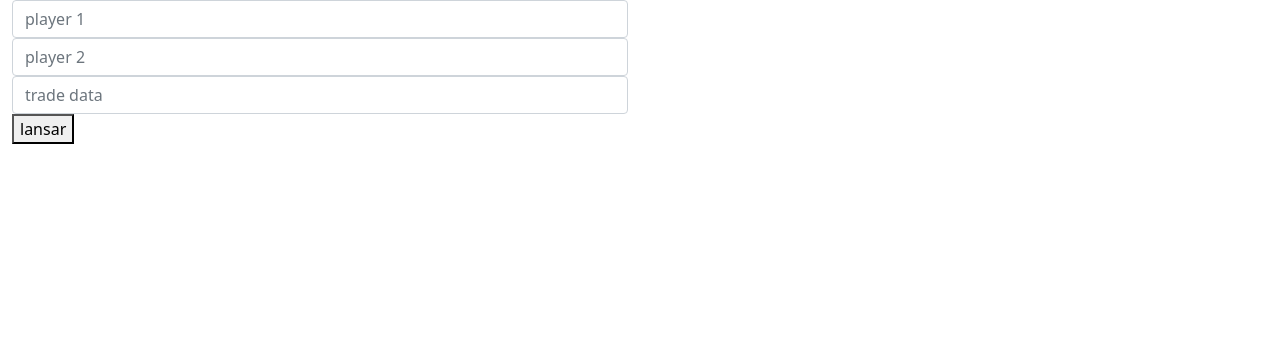
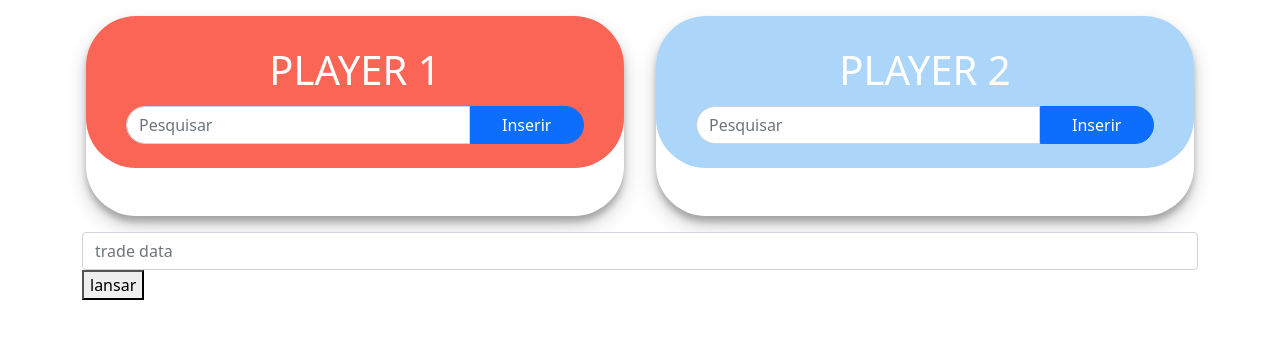
Before and after one commit to leodhb/poketrader, a PHP site: page /poketrader/ in a window 1280 px wide. Shown: the top 339 px of the page. Run offline with PHP 8.4, Linux system fonts and the light colour scheme.

Commit message:
Pokedex basic layout

```diff
--- a/app/Views/pages/home.php
+++ b/app/Views/pages/home.php
@@ -1,18 +1,49 @@
-<div class="container-fluid">
-    <div class="row">
-        <div class="col-lg-6 col-12">
-            <form action="" method="post">
-                <div class="form-group">
-                    <input type="text" name="player1" id="player1" class="form-control" placeholder="player 1">
+<div class="container">
+    <div class="row justify-content-center">
+            <div class="col-md-6 text-center p-3">
+                <div class="pokedex-outer">
+                    <div class="pokedex pokedex-red">
+                        <h1>PLAYER 1</h1>
+                        <div class="row p-1 search-wrapper">
+                            <div class="col-9 p-0">
+                                <input type="text" id="search_input_p1" class="form-control search-input" placeholder="Pesquisar">
+                            </div>
+                            <div class="col-3 p-0">
+                                <button class="btn btn-primary w-100 search-btn" id="search_btn_p1">Inserir</button>
+                            </div>
+                        </div>
+                    </div>
+                    <div class="row pokedex-list p-4" id="pokedex_p1">
+
+                    </div>
+
                 </div>
-                <div class="form-group">
-                    <input type="text" name="player2" id="player2" class="form-control" placeholder="player 2">
+            </div>
+
+            <div class="col-md-6 text-center p-3">
+                <div class="pokedex-outer">
+                    <div class="pokedex pokedex-blue">
+                        <h1>PLAYER 2</h1>
+                        <div class="row p-1 search-wrapper">
+                            <div class="col-9 p-0">
+                                <input type="text" id="search_input_p2" class="form-control search-input" placeholder="Pesquisar">
+                            </div>
+                            <div class="col-3 p-0">
+                                <button class="btn btn-primary w-100 search-btn" id="search_btn_p2">Inserir</button>
+                            </div>
+                        </div>
+                    </div>
+
+                    <div class="row pokedex-list p-4" id="pokedex_p2">
+
+                    </div>
                 </div>
-                <div class="form-group">
-                    <input type="text" name="trade_data" id="trade_data" class="form-control" placeholder="trade data">
-                </div>
-                <button type="submit">lansar</button>
-            </form>
-        </div>
+            </div>
+            <div class="col-12">
+                    <div class="form-group">
+                        <input type="text" name="trade_data" id="trade_data" class="form-control" placeholder="trade data">
+                    </div>
+                    <button type="submit">lansar</button>
+            </div>
     </div>
 </div>
--- a/public/css/styles.css
+++ b/public/css/styles.css
@@ -0,0 +1,69 @@
+div.pokedex-red {
+    background-color: #FA6555;
+}
+
+div.pokedex-blue {
+    background-color: #ACD5FA;
+}
+
+div.pokedex {
+    border-radius: 50px;
+    padding-top: 30px;
+    color: white;
+    padding-bottom: 20px;
+    padding-left: 20px;
+    padding-right: 20px;
+}
+
+.search-wrapper {
+    padding-left: 2rem !important;
+    padding-right: 2rem !important;
+}
+.search-input {
+    border-top-left-radius: 50px;
+    border-bottom-left-radius: 50px;
+    border-top-right-radius: 0px !important;
+    border-bottom-right-radius: 0px !important;
+
+}
+
+.search-btn {
+    border-top-left-radius: 0px !important;
+    border-bottom-left-radius: 0px !important;
+    border-top-right-radius: 50px !important;
+    border-bottom-right-radius: 50px !important;
+}
+
+.pokedex-outer {
+    border-radius: 50px;
+    box-shadow: 0 10px 20px rgba(0,0,0,0.19), 0 6px 6px rgba(0,0,0,0.23);
+
+}
+
+.pokemon-card {
+    background-color: #2CDAB1;
+    height: 100px;
+    border-radius: 30px;
+    position: relative;
+}
+
+.pokemon-name, .pokemon-pts {
+    color: white;
+}
+
+.pokemon-pts {
+    background-color: rgba(0,0,0,0.19);
+    border-radius: 20px;
+}
+
+.empty {
+    background: white !important;
+    border: dashed 2px #999;
+}
+
+.close-btn {
+    position: absolute;
+    top: 0px;
+    right: 0px;
+    cursor: pointer;
+}
--- a/public/index.php
+++ b/public/index.php
@@ -11,9 +11,14 @@
     <meta name="viewport" content="width=device-width, initial-scale=1.0">
     <title>POKETRADER</title>
     <link rel="stylesheet" href="https://cdn.jsdelivr.net/npm/bootstrap@5.0.1/dist/css/bootstrap.min.css" integrity="undefined" crossorigin="anonymous">
-    <link rel="stylesheet" href="css/styles.css">
+    <link rel="stylesheet" href="http://localhost/poketrader/css/styles.css">
+
 </head>
 <body>
     <?php $route = new Route(); ?>
+
+    <script src="js/jquery.js"></script>
+    <script src="js/script.js"></script>
+
 </body>
 </html>
```
Also changed, not shown: public/img/close.png (added).
